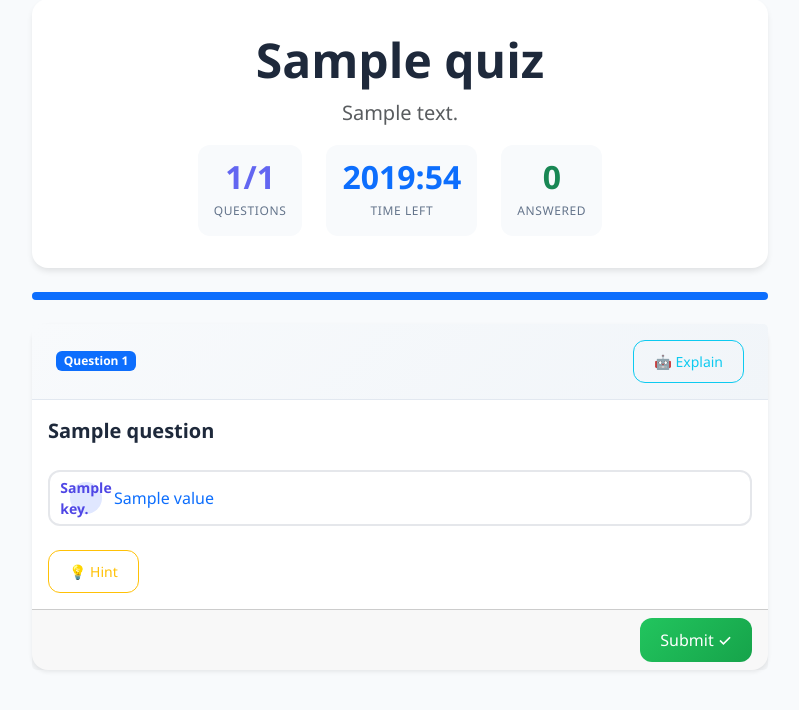
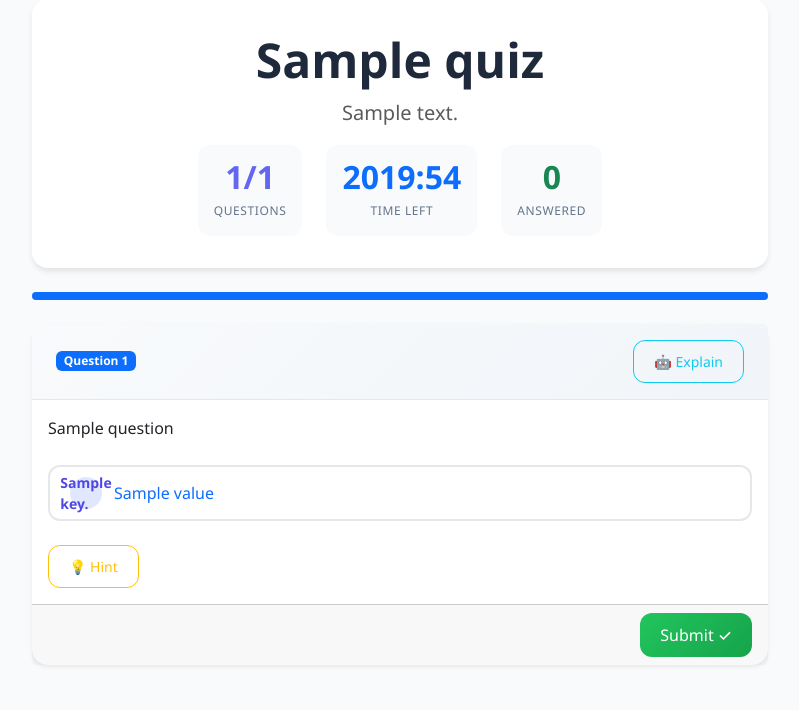
Before and after one commit to Singh0622/ALGOPro, a Flask app: template templates/quiz.html in a window 1280 px wide. Shown: the part 260-970 px from the top of the page, without its empty margins (240-1039 px from the left). Run offline with Flask 3, Linux system fonts and the light colour scheme; the template is opened without the code that fills it: most values are stand-ins (such as "Sample title", 1, 10 or a date in 2020); some libraries are stand-ins or nearby versions.

Commit message:
Update quiz.html

```diff
--- a/templates/quiz.html
+++ b/templates/quiz.html
@@ -67,7 +67,7 @@
                     </div>
 
                     <div class="card-body">
-                        <h5 class="card-title mb-4">{{ question.question|safe }}</h5>
+                        <div class="question-text mb-4">{{ question.question_html|safe }}</div>
 
                         <div class="options-list" id="options-list-{{ question_idx }}">
                             {% for key, value in question.options.items() %}
```
